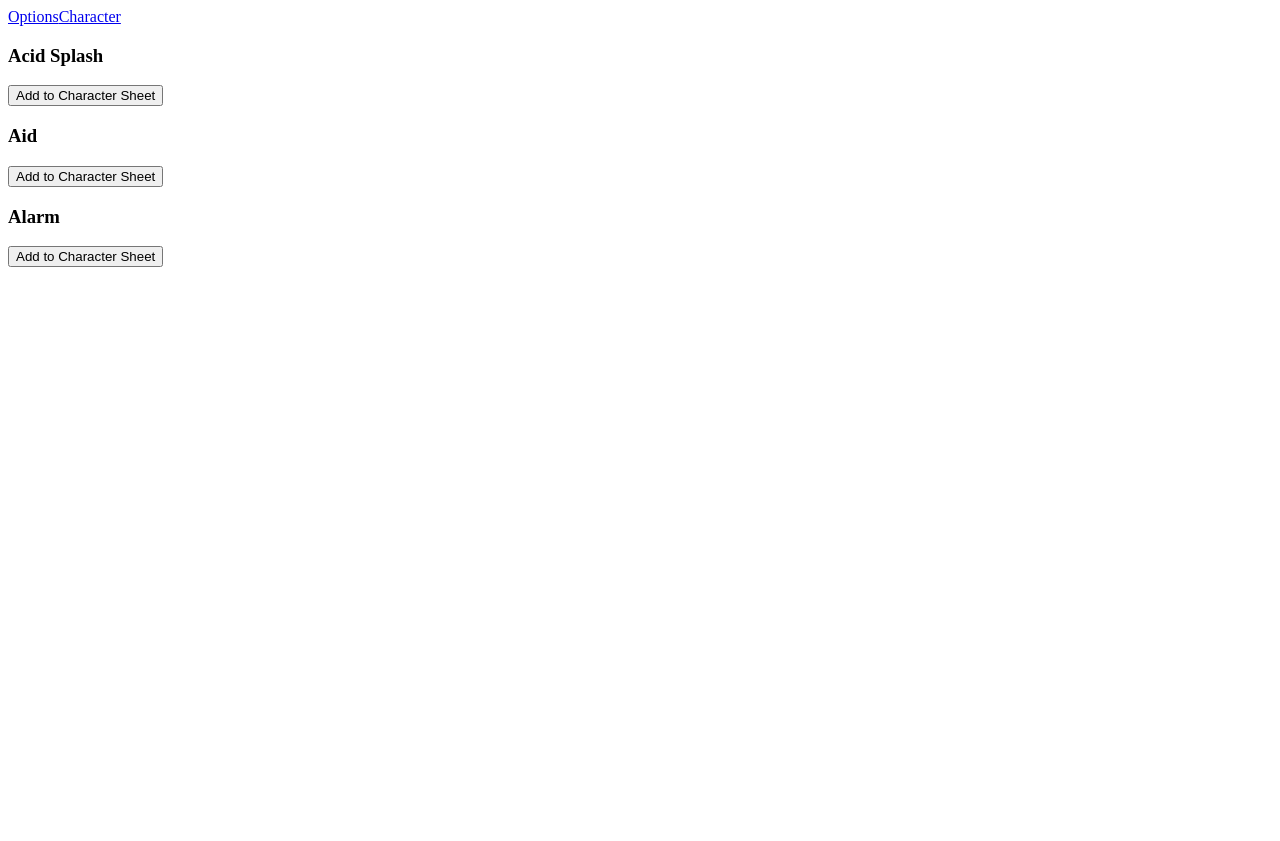
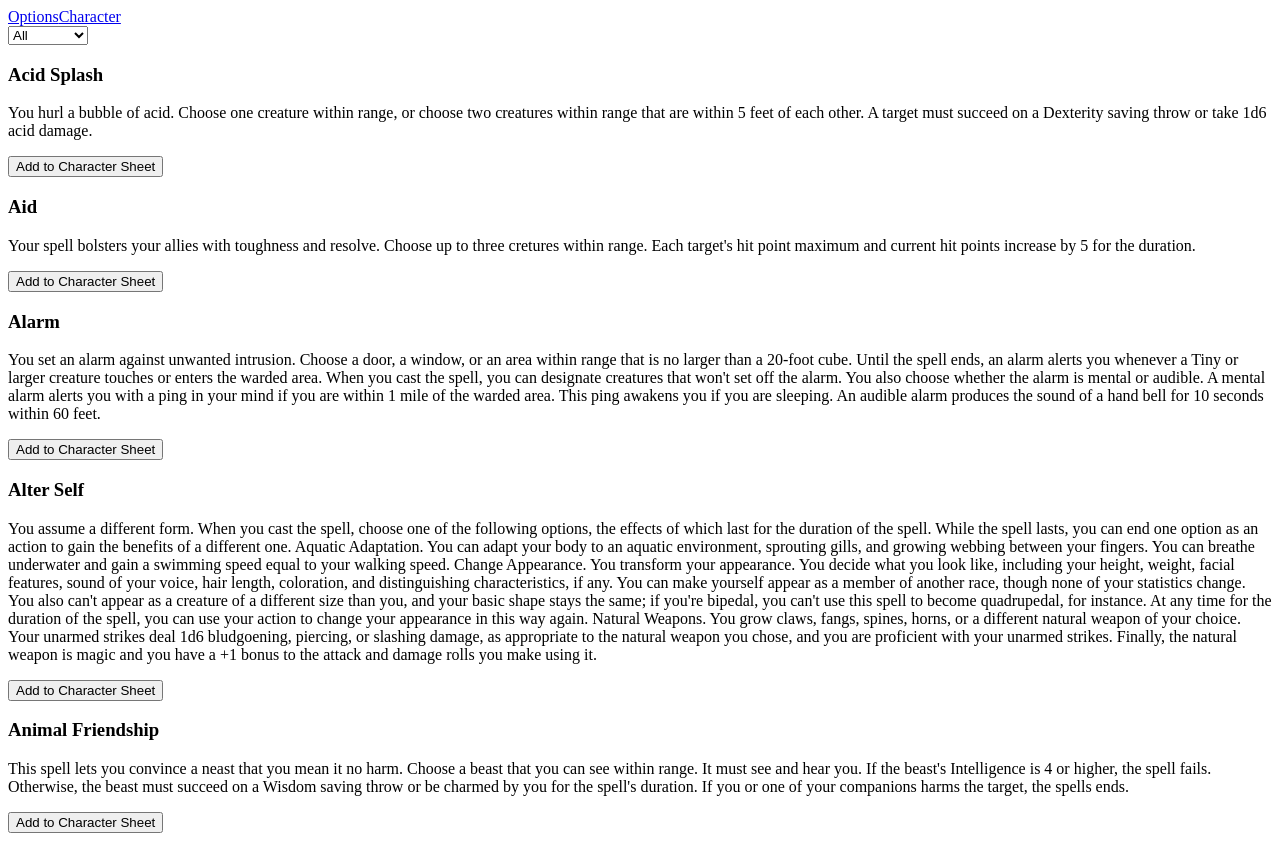
Before and after one commit to tsbarrett89/dnd-spellsNactions, a React (Create React App) app in the folder dnd/: page / in a window 1280 px wide. Before the commit the page ends 800 px from the top, so only its background shows below. Built offline with nearby package versions, Linux system fonts and the light colour scheme.

Commit message:
fixed navigation error

```diff
--- a/dnd/package.json
+++ b/dnd/package.json
@@ -6,7 +6,8 @@
     "react": "^16.11.0",
     "react-dom": "^16.11.0",
     "react-router-dom": "^5.1.2",
-    "react-scripts": "3.2.0"
+    "react-scripts": "3.2.0",
+    "styled-components": "^4.4.1"
   },
   "scripts": {
     "start": "react-scripts start",
--- a/dnd/src/App.js
+++ b/dnd/src/App.js
@@ -1,5 +1,5 @@
 import React, { useState } from 'react';
-import { BrowserRouter as Router, Route } from 'react-router-dom';
+import { Route } from 'react-router-dom';
 
 import { OptionsContext } from './contexts/OptionsContext';
 import { CharacterContext } from './contexts/CharacterContext';
@@ -8,6 +8,7 @@ import Navigation from './components/Navigation';
 import SpellData from './data/SpellData';
 import SpellGrid from './components/SpellGrid';
 import CharacterGrid from './components/CharacterGrid';
+
 
 function App() {
   const [spells] = useState(SpellData);
@@ -23,7 +24,7 @@ function App() {
       <OptionsContext.Provider value={{spells, addOption}}>
         <CharacterContext.Provider value={{ characterOptions }}>
           <Navigation />
-          <Router>
+
             <Route
               exact path="/"
               component={SpellGrid}
@@ -32,7 +33,6 @@ function App() {
               path="/character"
               component={CharacterGrid}
             />
-          </Router>
 
         </CharacterContext.Provider>
       </OptionsContext.Provider>
--- a/dnd/src/components/Navigation.js
+++ b/dnd/src/components/Navigation.js
@@ -1,15 +1,15 @@
 import React from 'react';
-import { BrowserRouter as Router, Link } from 'react-router-dom';
+import { BrowserRouter as Router, NavLink } from 'react-router-dom';
 
 const Navigation = () => {
 
     return(
-        <div>
-            <Router>
-                <Link to='/'>Options</Link>
-                <Link to='/character'>Character</Link>
-            </Router>
-        </div>
+        <nav>
+            <div>
+                    <NavLink to='/'>Options</NavLink>
+                    <NavLink to='/character'>Character</NavLink>
+            </div>
+        </nav>
     )
 }
 
--- a/dnd/src/components/SpellCard.js
+++ b/dnd/src/components/SpellCard.js
@@ -4,6 +4,7 @@ const SpellCard = props => {
     return (
         <div>
             <h3>{props.spell.name}</h3>
+            <p>{props.spell.spell}</p>
             <button onClick={() => props.addOption(props.spell)}>Add to Character Sheet</button>
         </div>
     )
--- a/dnd/src/components/SpellGrid.js
+++ b/dnd/src/components/SpellGrid.js
@@ -1,4 +1,4 @@
-import React, { useContext } from 'react';
+import React, { useState, useContext } from 'react';
 
 import { OptionsContext } from '../contexts/OptionsContext';
 
@@ -6,10 +6,32 @@ import SpellCard from './SpellCard';
 
 const SpellGrid = () => {
     const { spells, addOption } = useContext(OptionsContext)
+    const [displaySpells, setDisplaySpells] = useState(spells);
+
+    const handleClassChanges = event => {
+        setDisplaySpells(spells.filter(spell => spell.classes.includes(event.target.value)))
+    }
 
     return (
         <div>
-            {spells.map(spell => (
+            <form>
+            <select onChange={handleClassChanges}>
+                <option value=''>All</option>
+                <option value="Barbarian">Barbarian</option>
+                <option value="Bard">Bard</option>
+                <option value="Cleric">Cleric</option>
+                <option value="Druid">Druid</option>
+                <option value="Fighter">Fighter</option>
+                <option value="Monk">Monk</option>
+                <option value="Paladin">Paladin</option>
+                <option value="Ranger">Ranger</option>
+                <option value="Rogue">Rogue</option>
+                <option value="Sorcerer">Sorcerer</option>
+                <option value="Warlock">Warlock</option>
+                <option value="Wizard">Wizard</option>
+            </select>
+            </form>
+            {displaySpells.map(spell => (
                 <SpellCard
                     key={spell.name}
                     spell={spell}
--- a/dnd/src/data/SpellData.js
+++ b/dnd/src/data/SpellData.js
@@ -1,3 +1,5 @@
+import React from 'react'
+
 export default [
     {
         name: 'Acid Splash',
@@ -9,7 +11,7 @@ export default [
         duration: 'Instantaneous',
         spell: "You hurl a bubble of acid. Choose one creature within range, or choose two creatures within range that are within 5 feet of each other. A target must succeed on a Dexterity saving throw or take 1d6 acid damage.",
         higherLevel: "This spell's damage increases by 1d6 when you reach 5th level (2d6), 11th level (3d6), and 17th level (4d6).",
-        classes: ['Sorcerer', 'Wizard']
+        classes: ['', 'Sorcerer', 'Wizard']
     },
     {
         name: 'Aid',
@@ -21,7 +23,7 @@ export default [
         duration: '8 hours',
         spell: "Your spell bolsters your allies with toughness and resolve. Choose up to three cretures within range. Each target's hit point maximum and current hit points increase by 5 for the duration.",
         higherLevel: "When you cast this spell using a spell slot of 3rd level or higher, a target's hit points increase by an additional 5 for each slot level above 2nd.",
-        classes: ['Cleric', 'Paladin']
+        classes: ['', 'Cleric', 'Paladin']
     },
     {
         name: 'Alarm',
@@ -33,6 +35,30 @@ export default [
         duration: '8 hours',
         spell: "You set an alarm against unwanted intrusion. Choose a door, a window, or an area within range that is no larger than a 20-foot cube. Until the spell ends, an alarm alerts you whenever a Tiny or larger creature touches or enters the warded area. When you cast the spell, you can designate creatures that won't set off the alarm. You also choose whether the alarm is mental or audible. A mental alarm alerts you with a ping in your mind if you are within 1 mile of the warded area. This ping awakens you if you are sleeping. An audible alarm produces the sound of a hand bell for 10 seconds within 60 feet.",
         higherLevel: '',
-        classes: ['Ranger', 'Wizard']
+        classes: ['', 'Ranger', 'Wizard']
+    },
+    {
+        name: 'Alter Self',
+        school: 'transmutation',
+        ritual: false,
+        level: '2nd',
+        range: 'self',
+        components: 'V, S',
+        duration: 'Concentration, up to 1 hour',
+        spell: "You assume a different form. When you cast the spell, choose one of the following options, the effects of which last for the duration of the spell. While the spell lasts, you can end one option as an action to gain the benefits of a different one.  Aquatic Adaptation. You can adapt your body to an aquatic environment, sprouting gills, and growing webbing between your fingers. You can breathe underwater and gain a swimming speed equal to your walking speed.  Change Appearance. You transform your appearance. You decide what you look like, including your height, weight, facial features, sound of your voice, hair length, coloration, and distinguishing characteristics, if any. You can make yourself appear as a member of another race, though none of your statistics change. You also can't appear as a creature of a different size than you, and your basic shape stays the same; if you're bipedal, you can't use this spell to become quadrupedal, for instance. At any time for the duration of the spell, you can use your action to change your appearance in this way again.  Natural Weapons. You grow claws, fangs, spines, horns, or a different natural weapon of your choice. Your unarmed strikes deal 1d6 bludgoening, piercing, or slashing damage, as appropriate to the natural weapon you chose, and you are proficient with your unarmed strikes. Finally, the natural weapon is magic and you have a +1 bonus to the attack and damage rolls you make using it.",
+        higherLevel: '',
+        classes: ['', 'Sorcerer', 'Wizard']
+    },
+    {
+        name: 'Animal Friendship',
+        school: 'enchantment',
+        ritual: false,
+        level: '1st',
+        range: '30 feet',
+        components: 'V, S, M (a morsel of food)',
+        duration: '24 hours',
+        spell: "This spell lets you convince a neast that you mean it no harm. Choose a beast that you can see within range. It must see and hear you. If the beast's Intelligence is 4 or higher, the spell fails. Otherwise, the beast must succeed on a Wisdom saving throw or be charmed by you for the spell's duration. If you or one of your companions harms the target, the spells ends.",
+        higherLevel: "When you cast this spell using a spell slot of 2nd level or higher, you can affect one additional beast for each slot level above 1st.",
+        classes: ['', 'Bard', 'Druid', 'Ranger']
     }
 ]
--- a/dnd/src/index.js
+++ b/dnd/src/index.js
@@ -2,15 +2,13 @@ import React from 'react';
 import ReactDOM from 'react-dom';
 import App from './App';
 import * as serviceWorker from './serviceWorker';
-// import { BrowserRouter as Router, withRouter} from 'react-router-dom';
+import { BrowserRouter as Router, withRouter} from 'react-router-dom';
 
-// const AppWithRouter = withRouter(App);
 
 ReactDOM.render(
-	// <Router>
-	// 	<AppWithRouter />
-	// </Router>
-	<App />,
+	<Router>
+		<App />
+	</Router>,
 	document.getElementById('root')
 );
 
```
Also changed, not shown: 1 other file (tests, documents, lock files or other folders).
